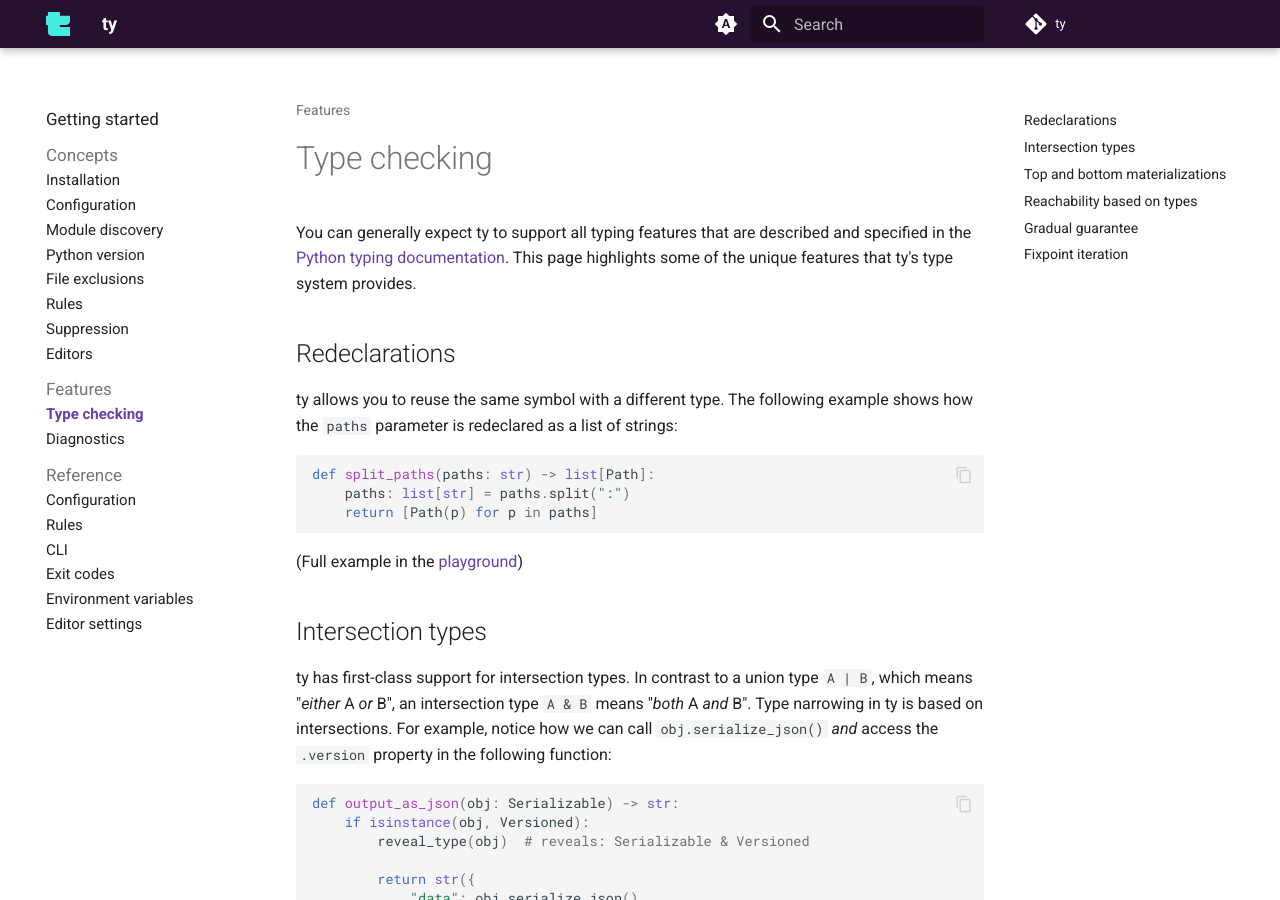
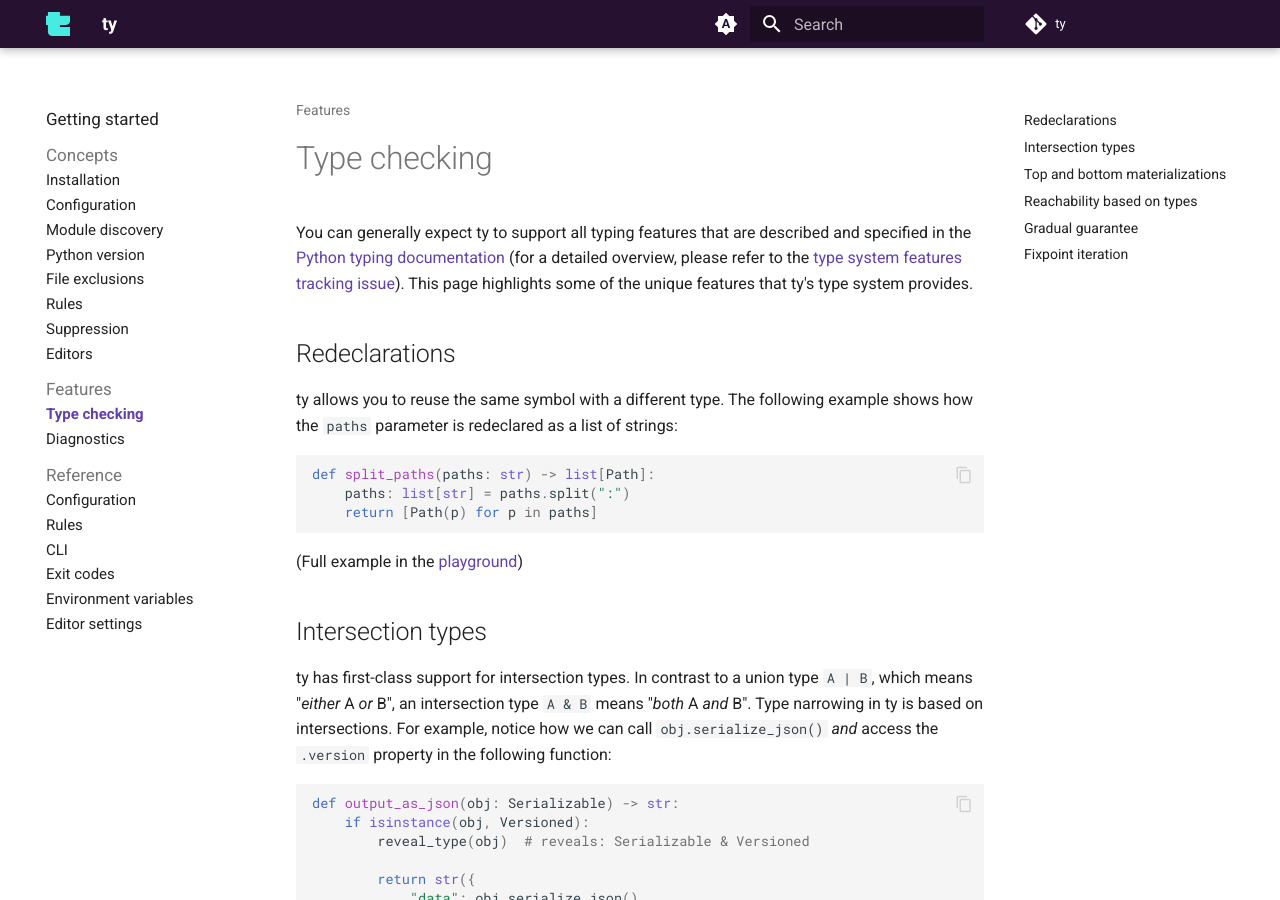
Before and after one commit to astral-sh/ty, an MkDocs documentation site: the page built from docs/features/type-checking.md, in a window 1280 px wide and 900 px high. Built offline with MkDocs 1.6.1 and Material for MkDocs 9.7.7, drawn with Linux system fonts in a browser that asks for light colours; comment, search, counter and statistics services are not loaded; some of the changed text lies outside the part shown.

Commit message:
Type system features: minor updates

```diff
--- a/docs/features/type-checking.md
+++ b/docs/features/type-checking.md
@@ -1,8 +1,9 @@
 # Type checking
 
 You can generally expect ty to support all typing features that are described and specified in the
-[Python typing documentation]. This page highlights some of the unique features that ty's type
-system provides.
+[Python typing documentation] (for a detailed overview, please refer to the
+[type system features tracking issue](https://github.com/astral-sh/ty/issues/1889)). This page
+highlights some of the unique features that ty's type system provides.
 
 ## Redeclarations
 
@@ -90,7 +91,7 @@
     type as well, you can make `Animal` a `@final` class. This also allows ty to infer a more precise
     type for `being.name` (`str` instead of `object`).
 
-If you only use ty as a type checker, you can also make direct use of intersection types in
+If ty is the only type checker you use, you can also make direct use of intersection types in
 annotations by importing `Intersection` from the special `ty_extensions` module that is (currently)
 only available at type-checking time:
 
```
